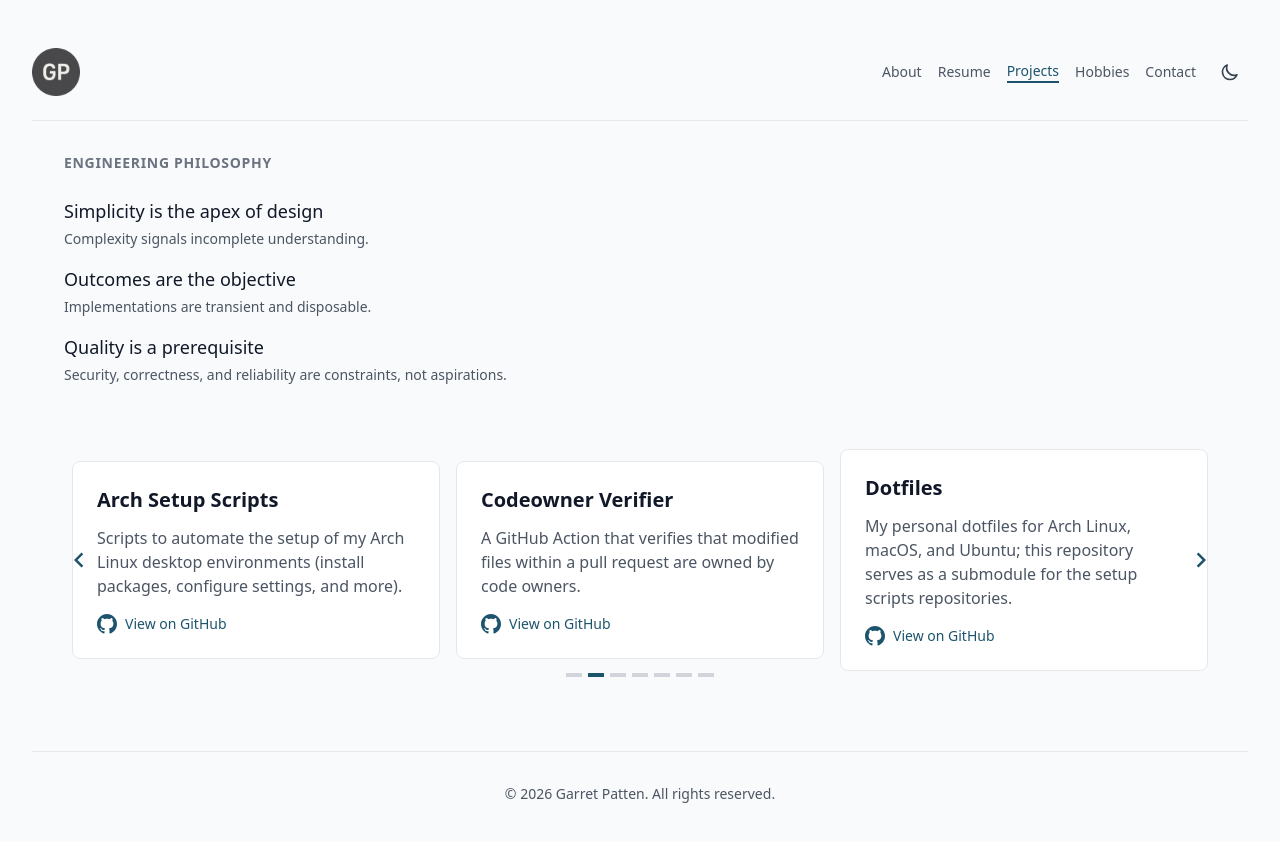
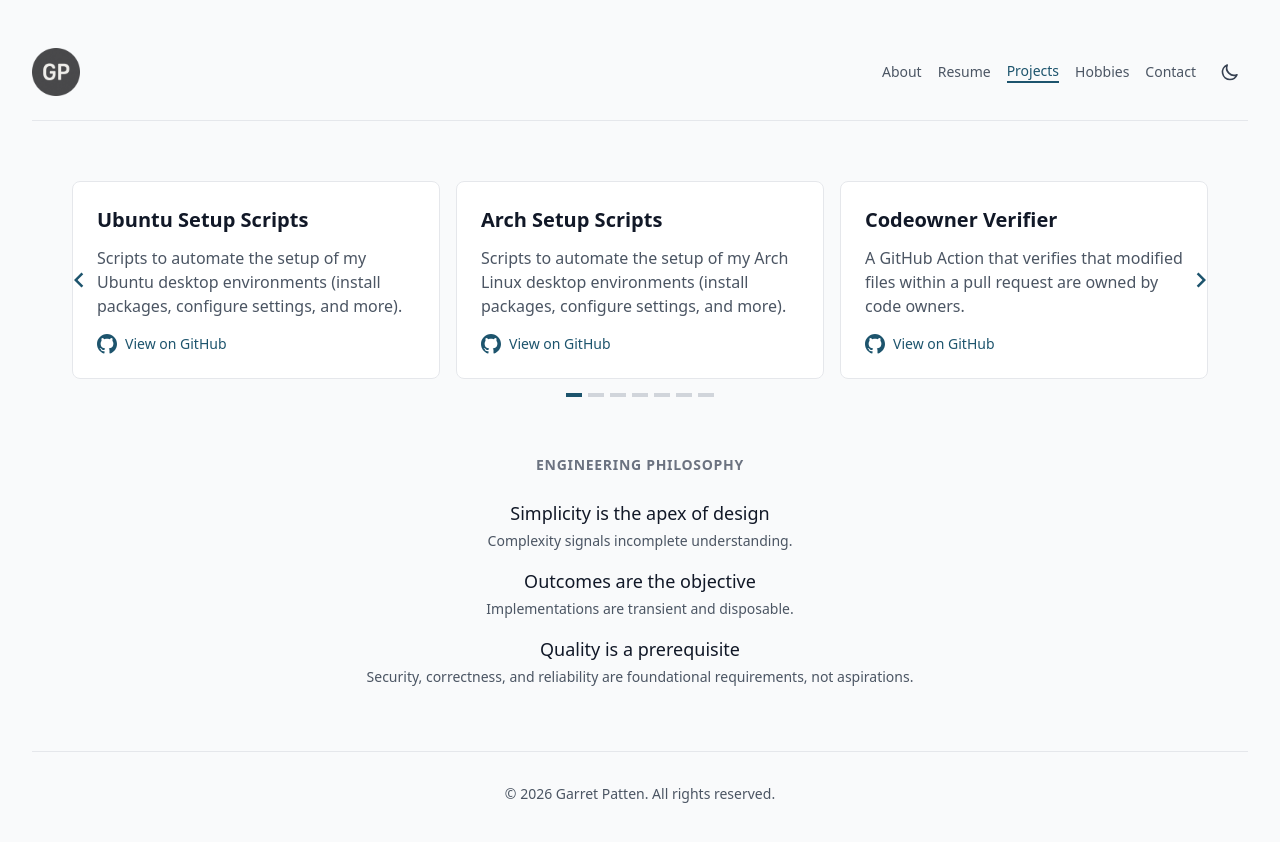
Before and after one commit to garretpatten/garretpatten.com, a Vue app: page /projects in a window 1280 px wide. Shown: the top 842 px of the page. Built offline with nearby package versions, Linux system fonts and the light colour scheme.

Commit message:
fix: issue 16

```diff
--- a/src/views/ProjectsView.vue
+++ b/src/views/ProjectsView.vue
@@ -1,8 +1,28 @@
 <template>
   <div class="max-w-6xl mx-auto">
 
+    <!-- Projects Carousel -->
+    <Carousel
+      :items-to-show="itemsToShow"
+      :wrap-around="true"
+      :autoplay="6000"
+      :pause-autoplay-on-hover="true"
+      class="projects-carousel mb-12"
+    >
+      <Slide v-for="(project, index) in projects" :key="index">
+        <div class="px-2">
+          <ProjectCard :project="project" />
+        </div>
+      </Slide>
+
+      <template #addons>
+        <Navigation />
+        <Pagination />
+      </template>
+    </Carousel>
+
     <!-- Engineering Philosophy -->
-    <section class="mb-12">
+    <section class="text-center max-w-2xl mx-auto">
       <h2 class="text-sm font-semibold uppercase tracking-wider text-gray-500 dark:text-gray-400 mb-6">
         Engineering Philosophy
       </h2>
@@ -17,29 +37,10 @@
         </div>
         <div class="text-gray-700 dark:text-gray-300">
           <p class="text-lg font-medium text-gray-900 dark:text-gray-100 mb-1">Quality is a prerequisite</p>
-          <p class="text-sm text-gray-600 dark:text-gray-400">Security, correctness, and reliability are constraints, not aspirations.</p>
+          <p class="text-sm text-gray-600 dark:text-gray-400">Security, correctness, and reliability are foundational requirements, not aspirations.</p>
         </div>
       </div>
     </section>
-
-    <Carousel
-      :items-to-show="itemsToShow"
-      :wrap-around="true"
-      :autoplay="3000"
-      :pause-autoplay-on-hover="true"
-      class="projects-carousel"
-    >
-      <Slide v-for="(project, index) in projects" :key="index">
-        <div class="px-2">
-          <ProjectCard :project="project" />
-        </div>
-      </Slide>
-
-      <template #addons>
-        <Navigation />
-        <Pagination />
-      </template>
-    </Carousel>
   </div>
 </template>
 
```
Also changed, not shown: 1 other file (tests, documents, lock files or other folders).
